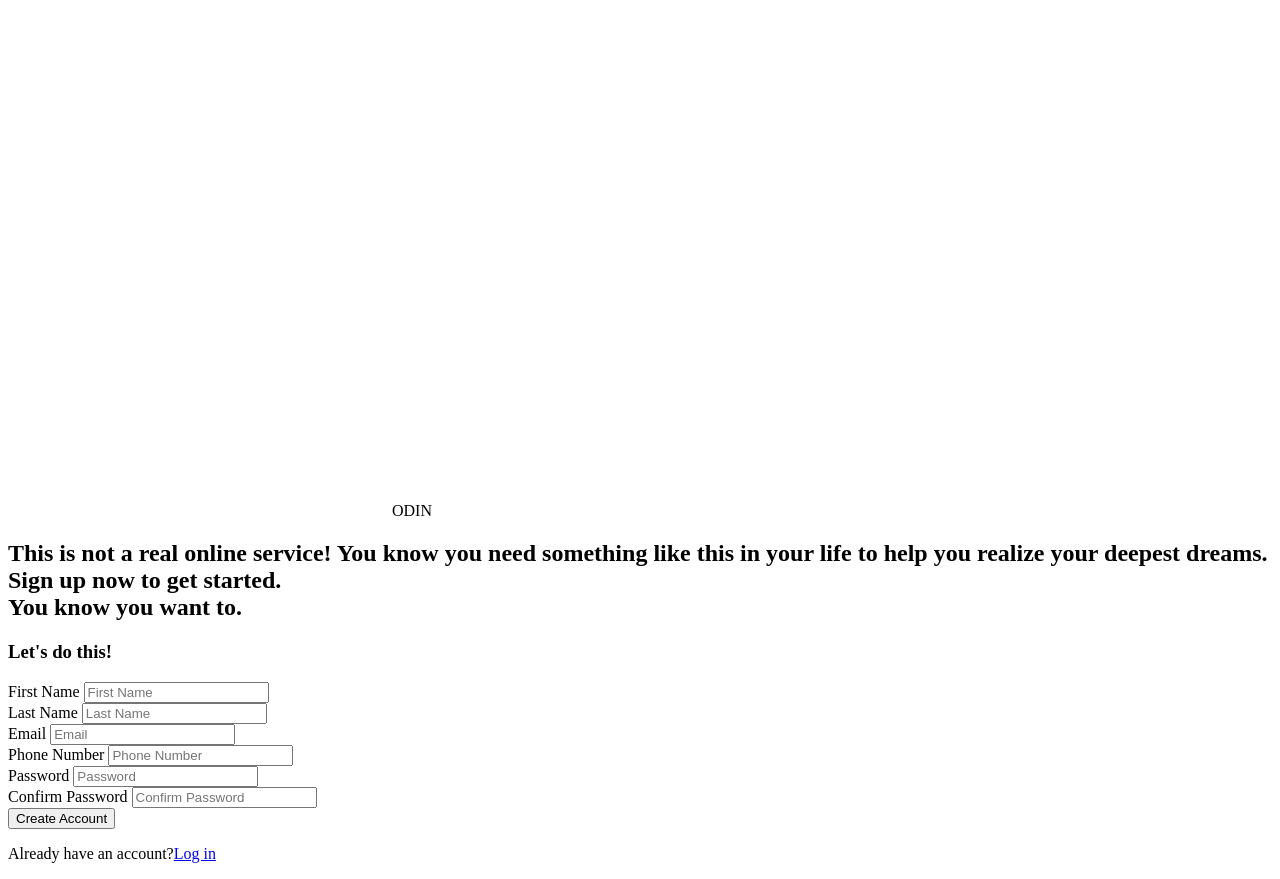
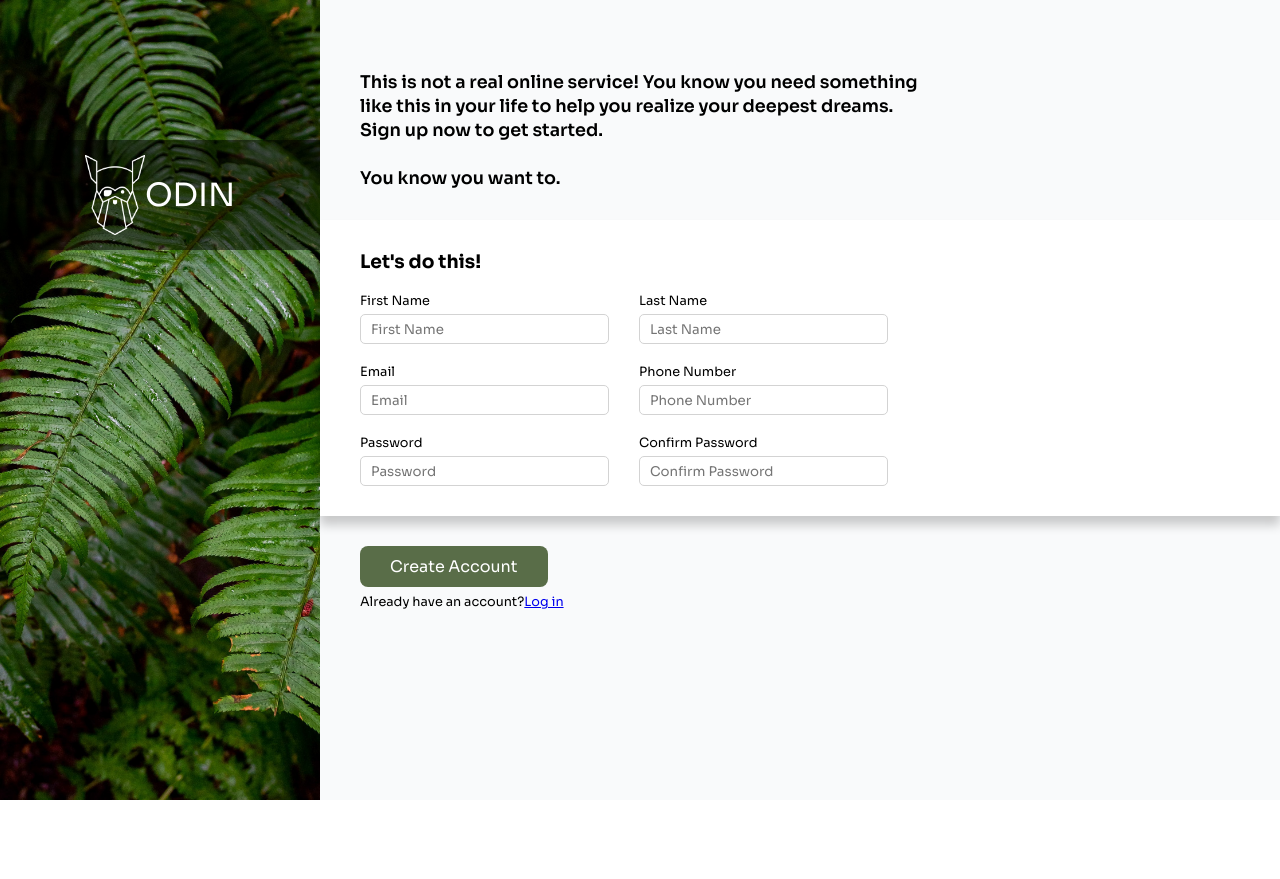
Before and after one commit to OubellilFouad/Static-login-form, a plain HTML site: page index.html in a window 1280 px wide. After the commit the page ends 800 px from the top, so only its background shows below. Drawn offline with Linux system fonts and the light colour scheme.

Commit message:
Added styling and added minor changes to the layout

```diff
--- a/index.html
+++ b/index.html
@@ -11,7 +11,7 @@
     <div id="container">
         <div class="side">
             <div class="logo">
-                <img src="odin-lined.png" alt="">
+                <img src="images/odin-lined.png" alt="">
                 <span>ODIN</span>
             </div>
         </div>
@@ -20,9 +20,10 @@
                 like this in your life to help you realize your deepest dreams.
                 Sign up now to get started.
             <br>
+            <br>
             You know you want to.
         </h2>
-            <form action="#">
+            <form id="form" action="#">
                 <div class="formContent">
                     <h3>Let's do this!</h3>
                     <div class="formRow">
@@ -56,8 +57,10 @@
                         </div>
                     </div>
                 </div>
-                <button type="submit">Create Account</button>
-                <p>Already have an account?<a href="#">Log in</a></p>
+                <div class="redirect">
+                    <button type="submit">Create Account</button>
+                    <p>Already have an account?<a href="#">Log in</a></p>
+                </div>
             </form>
         </div>
     </div>
--- a/style.css
+++ b/style.css
@@ -0,0 +1,106 @@
+@import url('https://fonts.googleapis.com/css2?family=Sora:wght@400;500;600;700&display=swap');
+*,*::before,*::after{
+    padding: 0;
+    margin: 0;
+    box-sizing: border-box;
+    font-family: 'Sora', sans-serif;
+}
+#container{
+    height: 100vh;
+    width: 100%;
+    display: flex;
+}
+.side{
+    background-image: url(images/halie-west-25xggax4bSA-unsplash.jpg);
+    background-position: center;
+    background-size: cover;
+    width: 25%;
+}
+.logo{
+    display: flex;
+    background-color: rgba(0, 0, 0, 0.5);
+    padding: 15px;
+    align-items: center;
+    justify-content: center;
+    color: white;
+    margin-top: 140px;
+}
+.logo img{
+    width: 60px;
+}
+.logo span{
+    font-size: 2rem;
+}
+.main{
+    display: flex;
+    flex-direction: column;
+    background-color: #F9FAFB;
+    padding: 70px 0;
+    gap: 30px;
+    width: 75%;
+}
+.main h2{
+    margin-left: 40px;
+    font-size: 1.1rem;
+    max-width: 59%;
+    font-weight: 600;
+    line-height: 1.5rem;
+}
+#form{
+    display: flex;
+    flex-direction: column;
+    gap: 30px;
+}
+.formContent{
+    display: flex;
+    flex-direction: column;
+    background-color: #FFFFFF;
+    padding: 30px 40px;
+    gap: 20px;
+    box-shadow: 0px 9px 10px rgba(0, 0, 0, 0.2);
+}
+.formRow{
+    display: flex;
+    gap: 30px;
+    width: 60%;
+}
+.rowEle{
+    display: flex;
+    flex-direction: column;
+    gap: 5px;
+    flex: 1;
+}
+.rowEle label{
+    font-size: 0.8rem;
+}
+.rowEle input{
+    height: 30px;
+    padding-left: 10px;
+    border-radius: 5px;
+    outline: none;
+    border: 1px solid lightgray;
+}
+.rowEle input:focus{
+    border: #2756D9 1px solid;
+    box-shadow: 0px 8px 10px rgba(0, 0, 0, 0.2);
+}
+.redirect{
+    display: flex;
+    flex-direction: column;
+    padding-left: 40px;
+    gap: 7px;
+}
+.redirect button{
+    padding: 10px 30px;
+    width: fit-content;
+    border-radius: 8px;
+    color: white;
+    background-color: #596D48;
+    border: none;
+    outline: none;
+    font-size: 1rem;
+    cursor: pointer;
+}
+.redirect p{
+    font-size: 0.8rem;
+}
```
Also changed, not shown: images/halie-west-25xggax4bSA-unsplash.jpg (renamed from halie-west-25xggax4bSA-unsplash.jpg), images/odin-lined.png (renamed from odin-lined.png).
